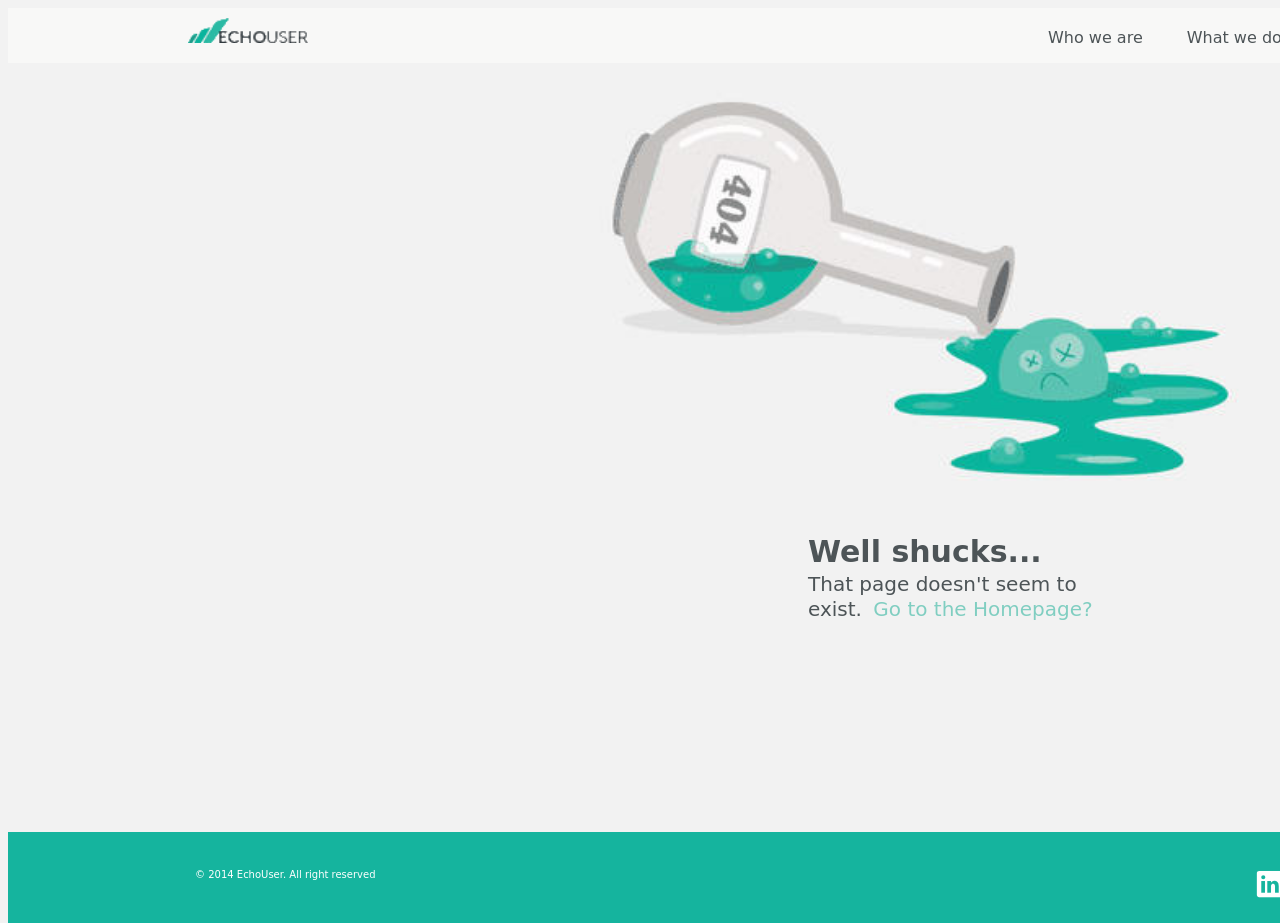
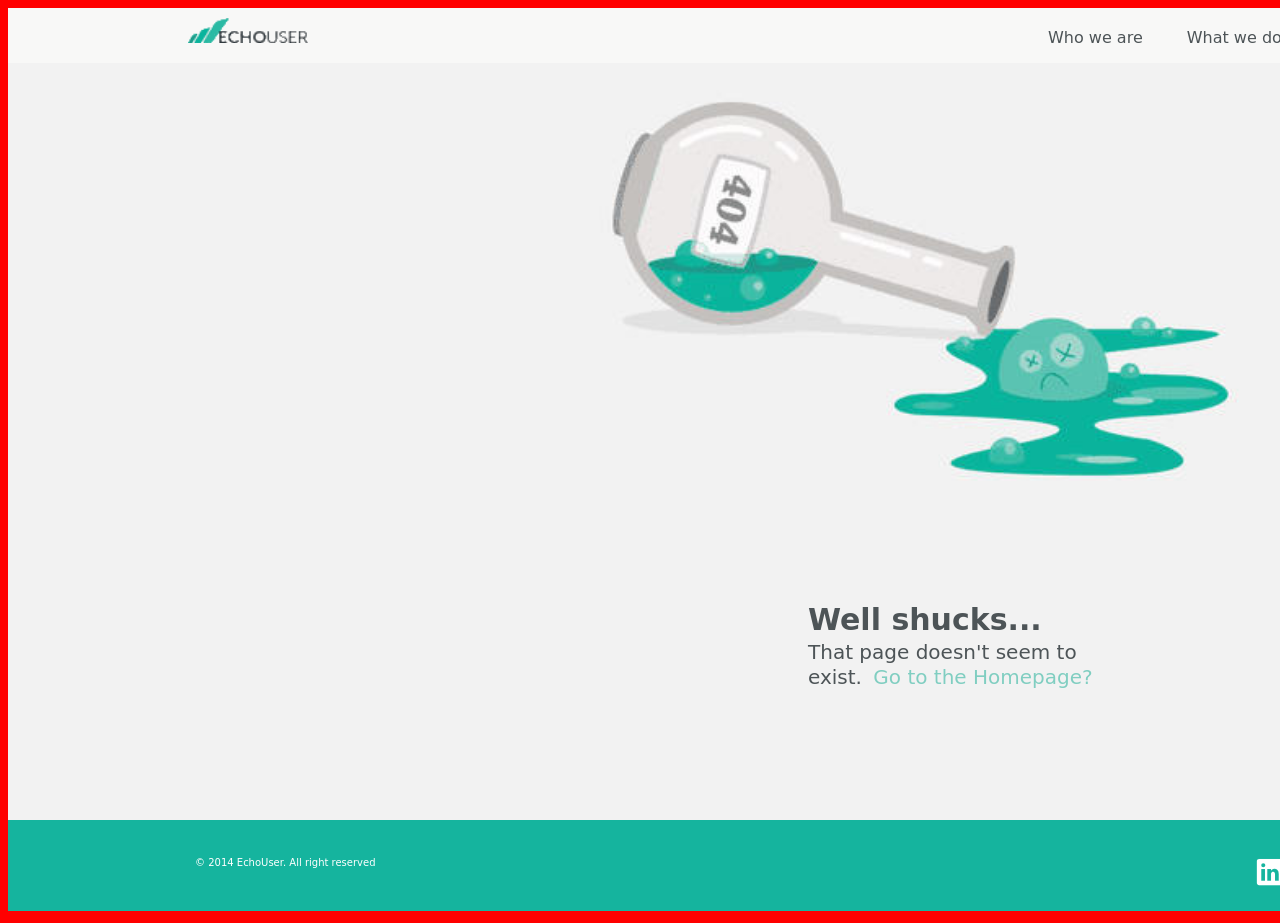
Before and after one commit to lauraMeiz/404, a website: page index.html in a window 1280 px wide. Shown: the top 923 px of the page. Drawn offline with nearby package versions, Linux system fonts and the light colour scheme.

Commit message:
size recommit

```diff
--- a/index.html
+++ b/index.html
@@ -9,7 +9,13 @@
   </head>
   <style>
     body {
+    background-color: red;
+    }
+    main {
       background-color: #f2f2f2;
+      width:1900px ;
+      float: left;
+      display: inline-block;
     }
 
     header {
@@ -49,10 +55,13 @@
       margin-left: 500px;
     }
     div {
+
+      width: 400px;
       display: inline-block;
-      float: left;
       margin-left: 800px;
       font-family: cursive;
+      background-color: #f2f2f2;
+     padding-top: 68px;
     }
     h1 {
       font-size: 30px;
@@ -68,7 +77,7 @@
     footer {
       background-color: #15b49e;
       width: 1870px;
-      margin-top: 200px;
+      margin-top: 120px;
       float:left;
       padding:17px;
       display: inline-block;
```
